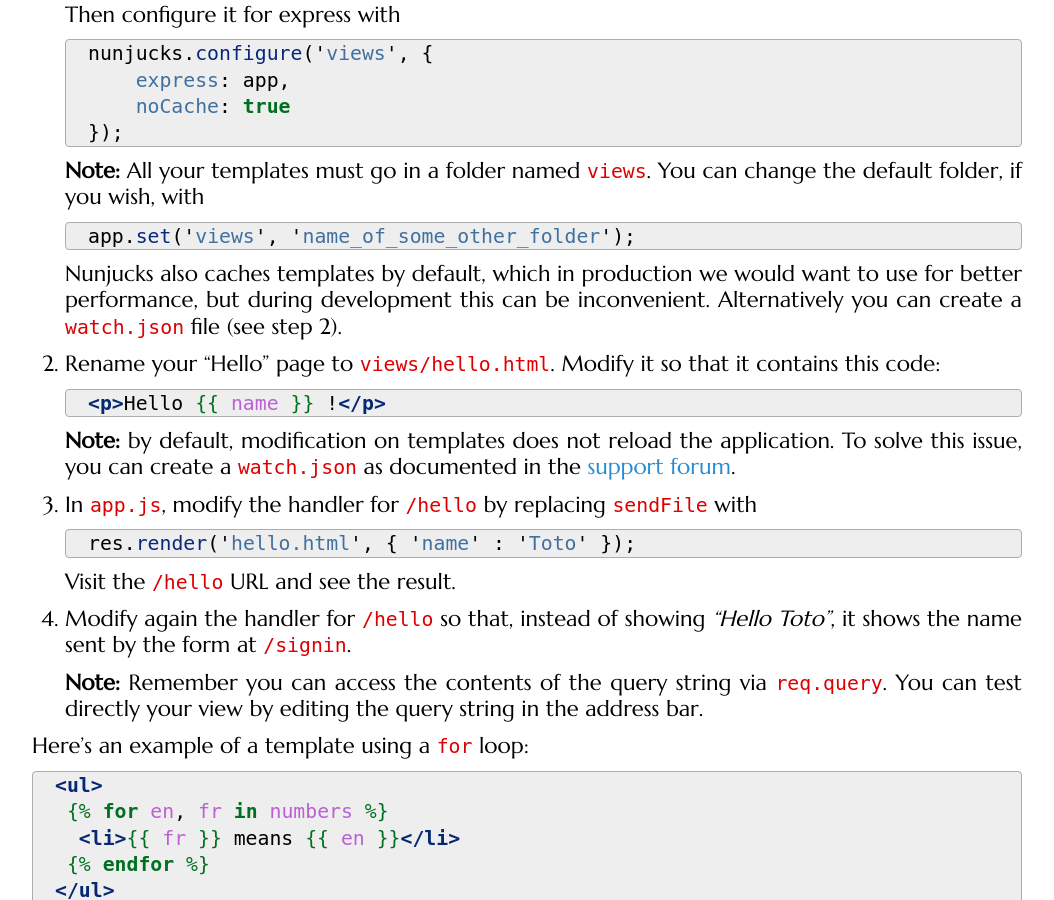
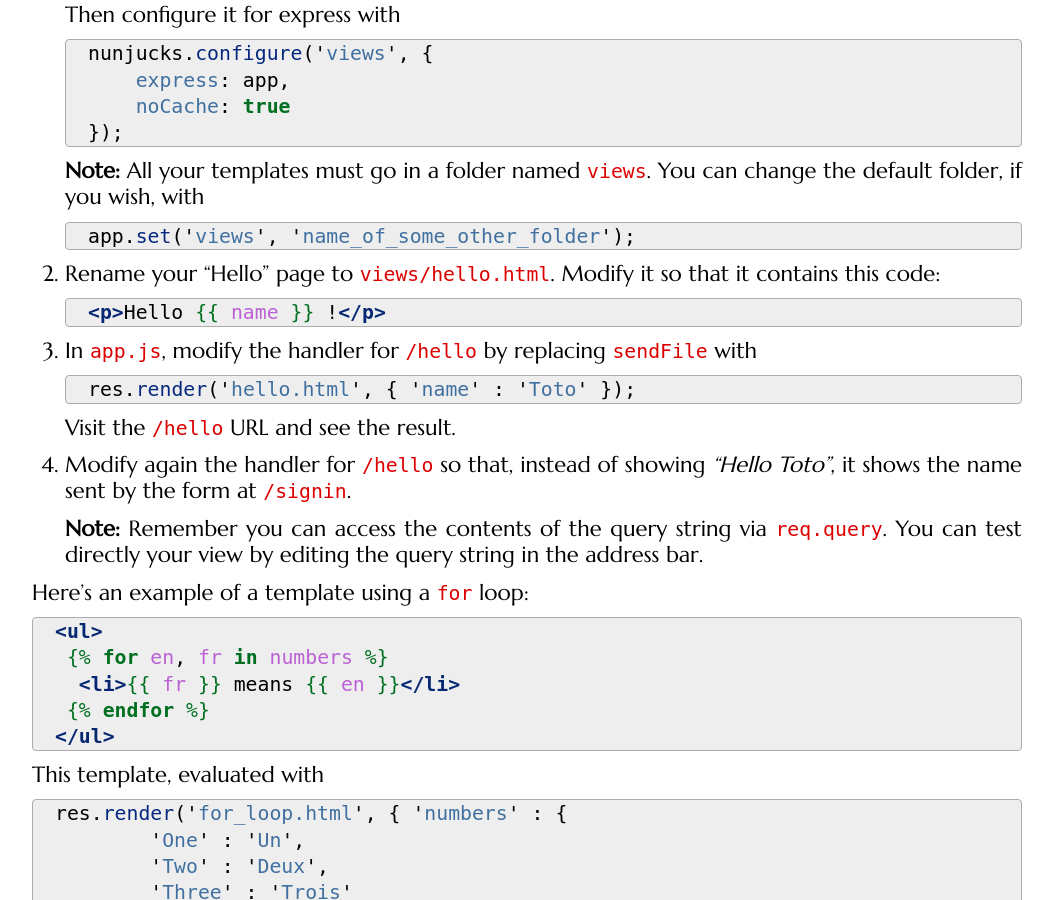
Before and after one commit to defeo/aws, a Jekyll site: the page built from _tutorials/templates-etat.md, in a window 1280 px wide and 900 px high, scrolled down 4280 px. Shown: the whole window, without its empty margins (113-1167 px from the left). Built offline with Jekyll 4.4.1, drawn with Linux system fonts in a browser that asks for light colours; some web fonts are replaced.

Commit message:
Modified info on using nunjucks

````diff
--- a/_tutorials/templates-etat.md
+++ b/_tutorials/templates-etat.md
@@ -196,20 +196,12 @@ tutorial we will stick to variable evaluation (the example above),
    app.set('views', 'name_of_some_other_folder');
    ```
 
-   Nunjucks also caches templates by default, which in production we would
-   want to use for better performance, but during development this can be
-   inconvenient.  Alternatively you can create a `watch.json` file (see step 2).
-
 2. Rename your "Hello" page to `views/hello.html`. Modify it so that
    it contains this code:
 
    ~~~jinja
    <p>Hello {{ name }} !</p>
    ~~~
-
-   **Note:** by default, modification on templates does not reload the application.
-   To solve this issue, you can create a `watch.json` as documented in the
-   [support forum](https://support.glitch.com/t/reload-server-when-editing-frontend-files/1206/2).
 
 3. In `app.js`, modify the handler for `/hello` by replacing
    `sendFile` with
````
Also changed, not shown: _lessons/templates.md (+1 -0 lines).
